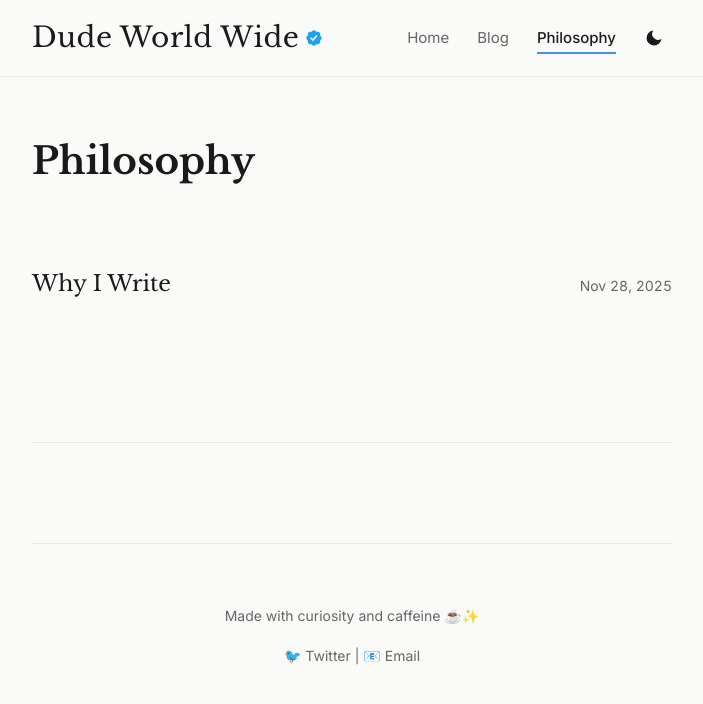
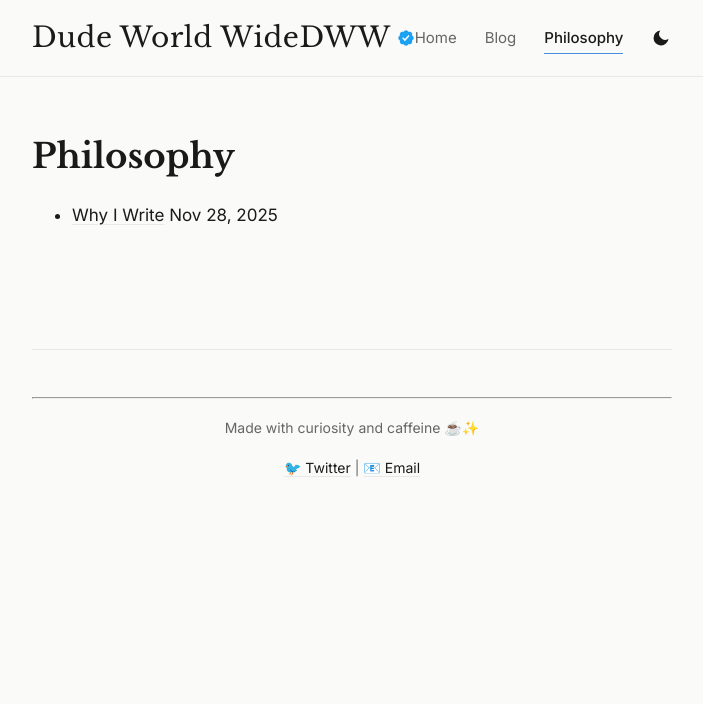
Before and after one commit to DudeWorldWide/Dudeworldwide.github.io, a Jekyll site: the page built from philosophy.html, in a window 1280 px wide. Shown: the top 704 px of the page, without its empty margins (288-991 px from the left). Built offline with Jekyll 4.4.1, drawn with Linux system fonts in a browser that asks for light colours.

Commit message:
Update style.css

```diff
--- a/assets/css/style.css
+++ b/assets/css/style.css
@@ -1,11 +1,9 @@
-/* Minimalist Classy Blog Theme - Light Version */
+/* Minimalist Classy Blog Theme - Dude World Wide Edition */
 
-@import url('https://fonts.googleapis.com/css2?family=Inter:wght@300;400;500&family=Libre+Baskerville:wght@400;700&display=swap');
+@import url('https://fonts.googleapis.com/css2?family=Inter:wght@300;400;500;700&family=Libre+Baskerville:wght@400;700&display=swap');
 
-/* --- VARIABLES & FONTS --- */
-
+/* --- VARIABLES --- */
 :root {
-  /* Light Theme (Default) */
   --font-main: "Inter", -apple-system, system-ui, sans-serif;
   --font-header: "Libre Baskerville", Georgia, serif;
 
@@ -17,501 +15,270 @@
   --hover-color: #4a90e2;
 }
 
-/* Dark Theme - Claude.ai Colors */
 [data-theme="dark"] {
-  --background-color: #1a1a1a;      /* Claude's dark background */
-  --accent-color: #2d2d2d;          /* Claude's border color */
-  --text-color: #e8e8e8;            /* Claude's text color */
-  --text-secondary: #9b9b9b;        /* Claude's secondary text */
+  --background-color: #1a1a1a;
+  --accent-color: #2d2d2d;
+  --text-color: #e8e8e8;
+  --text-secondary: #9b9b9b;
   --link-color: #e8e8e8;
-  --hover-color: #6fa3ef;           /* Claude's blue accent */
+  --hover-color: #6fa3ef;
 }
 
 /* --- BASE STYLES --- */
-*, *::before, *::after {
-  box-sizing: border-box;
-}
-
-html {
-  -webkit-font-smoothing: antialiased;
-  -moz-osx-font-smoothing: grayscale;
-}
+*, *::before, *::after { box-sizing: border-box; }
+html { -webkit-font-smoothing: antialiased; }
 
 body {
-  margin: 0;
-  padding: 100px 20px 60px;
-  max-width: 680px;
-  margin-left: auto;
-  margin-right: auto;
-  font-family: var(--font-main);
-  font-size: 17px;
-  font-weight: 400;
-  line-height: 1.65;
-  color: var(--text-color);
+  margin: 0; padding: 100px 20px 60px;
+  max-width: 680px; margin-left: auto; margin-right: auto;
+  font-family: var(--font-main); font-size: 17px; font-weight: 400;
+  line-height: 1.65; color: var(--text-color);
   background-color: var(--background-color);
   transition: background-color 0.3s ease, color 0.3s ease;
 }
 
-/* --- FIXED HEADER WITH GLASSMORPHISM --- */
+/* --- HEADER --- */
 .site-header {
-  position: fixed;
-  top: 0;
-  left: 0;
-  right: 0;
-  z-index: 1000;
+  position: fixed; top: 0; left: 0; right: 0; z-index: 1000;
   background: var(--background-color);
   border-bottom: 1px solid var(--accent-color);
   transition: all 0.4s cubic-bezier(0.4, 0, 0.2, 1);
 }
 
 .header-content {
-  max-width: 680px;
-  margin: 0 auto;
-  padding: 20px;
-  display: flex;
-  justify-content: space-between;
-  align-items: center;
+  max-width: 680px; margin: 0 auto; padding: 20px;
+  display: flex; justify-content: space-between; align-items: center;
+  flex-wrap: nowrap;
 }
 
-/* iOS 18 Glassmorphism when scrolled */
+/* Glassmorphism */
 .site-header.scrolled {
-  /* UPDATED: More transparent (0.65) for better iOS look */
   background: rgba(250, 250, 248, 0.65);
-  backdrop-filter: blur(20px);
-  -webkit-backdrop-filter: blur(20px);
+  backdrop-filter: blur(20px); -webkit-backdrop-filter: blur(20px);
   border-bottom: 1px solid rgba(232, 232, 232, 0.6);
 }
-
-/* Dark theme glassmorphism */
 [data-theme="dark"] .site-header.scrolled {
-  /* UPDATED: More transparent (0.65) */
   background: rgba(26, 26, 26, 0.65);
-  backdrop-filter: blur(20px);
-  -webkit-backdrop-filter: blur(20px);
   border-bottom: 1px solid rgba(45, 45, 45, 0.6);
 }
 
-/* Site Title */
+/* ============================================================
+   TITLE ANIMATION: "Dude World Wide" → "DWW"
+
+   Each word is split into:
+     .t-init  → the capital letter (D, W, W) — always visible
+     .t-rest  → the remainder (ude, orld, ide) — slides left & fades out
+
+   HTML structure required:
+   <h1>
+     <span class="t-word"><span class="t-init">D</span><span class="t-rest">ude</span></span>
+     <span class="t-gap"> </span>
+     <span class="t-word"><span class="t-init">W</span><span class="t-rest">orld</span></span>
+     <span class="t-gap"> </span>
+     <span class="t-word"><span class="t-init">W</span><span class="t-rest">ide</span></span>
+   </h1>
+   ============================================================ */
+
 .title h1 {
-  font-family: var(--font-header);
-  font-size: 28px;
-  font-weight: 400;
-  margin: 0;
-  letter-spacing: 0.5px;
+  font-family: var(--font-header); font-size: 28px; font-weight: 400;
+  margin: 0; letter-spacing: 0.5px;
+  display: flex; align-items: baseline; gap: 0;
   white-space: nowrap;
 }
 
 .title-link {
-  position: relative;
+  position: relative; display: inline-flex; align-items: center;
+  text-decoration: none; color: var(--text-color); transition: opacity 0.2s ease;
+}
+.title-link:hover { opacity: 0.6; }
+
+/* Each word container — keeps initial + tail together */
+.t-word {
   display: inline-flex;
-  align-items: center;
-  text-decoration: none;
-  color: var(--text-color);
-  transition: opacity 0.2s ease;
+  align-items: baseline;
+  overflow: hidden; /* Clips the tail as it slides out */
 }
 
-.title-link:hover {
-  opacity: 0.6;
-}
-
-/* Title Animations */
-.title-full,
-.title-short {
-  transition: all 0.5s cubic-bezier(0.4, 0, 0.2, 1);
-  transform-origin: left center; /* Anchors animation to the left */
-}
-
-/* Default state: show full, hide short */
-.title-full {
-  opacity: 1;
-  transform: scale(1);
-  position: relative; /* Holds space naturally */
+/* The capital initial letter — never moves */
+.t-init {
   display: inline-block;
-  white-space: nowrap;
-}
-
-.title-short {
-  opacity: 0;
-  transform: scale(0.8);
-  position: absolute; /* Hidden behind full title */
-  left: 0;
-  top: 0;
-  display: inline-block;
-  white-space: nowrap;
-}
-
-/* Scrolled state: hide full, show short */
-.site-header.scrolled .title-full {
-  opacity: 0;
-  transform: scale(0.7);
-  pointer-events: none;
-  position: absolute; /* Remove ghost text from layout flow */
-  left: 0;
-}
-
-.site-header.scrolled .title-short {
-  opacity: 1;
-  transform: scale(1);
-  position: relative; /* Short title takes over the space */
-}
-
-.site-header.scrolled .title h1 {
-  font-size: 24px;
-}
-
-.verified-badge {
-  width: 18px;
-  height: 18px;
-  margin-left: 6px;
-  vertical-align: middle;
-  display: inline-block;
-  transition: all 0.3s ease;
   flex-shrink: 0;
 }
 
-.site-header.scrolled .verified-badge {
-  width: 16px;
-  height: 16px;
+/* The tail letters — this is what slides left and disappears */
+.t-rest {
+  display: inline-block;
+  overflow: hidden;
+  /* max-width large enough to never clip the full text */
+  max-width: 120px;
+  opacity: 1;
+  /*
+    Two simultaneous transitions:
+      max-width: collapses the space (word "slides into" its initial)
+      opacity: fades it out as it compresses
+    Stagger via transition-delay on each word (see below)
+  */
+  transition:
+    max-width 0.45s cubic-bezier(0.4, 0, 0.2, 1),
+    opacity   0.35s cubic-bezier(0.4, 0, 0.2, 1);
 }
 
-/* Header Right Side */
-.header-right {
-  display: flex;
-  align-items: center;
-  gap: 20px;
-  transition: all 0.4s ease;
+/* The space between words */
+.t-gap {
+  display: inline-block;
+  overflow: hidden;
+  max-width: 10px; /* Normal space width */
+  opacity: 1;
+  transition:
+    max-width 0.35s cubic-bezier(0.4, 0, 0.2, 1),
+    opacity   0.25s cubic-bezier(0.4, 0, 0.2, 1);
 }
 
-/* --- NAVIGATION --- */
+/* ---- SCROLLED STATE: collapse each word's tail ---- */
+
+/* "ude" collapses first */
+.site-header.scrolled .t-word:nth-child(1) .t-rest {
+  max-width: 0;
+  opacity: 0;
+  transition-delay: 0s;
+}
+
+/* Space after "Dude" collapses slightly after */
+.site-header.scrolled .t-gap:nth-child(2) {
+  max-width: 4px; /* Keeps a tiny gap between D W W */
+  opacity: 0.4;
+  transition-delay: 0.04s;
+}
+
+/* "orld" collapses second */
+.site-header.scrolled .t-word:nth-child(3) .t-rest {
+  max-width: 0;
+  opacity: 0;
+  transition-delay: 0.07s;
+}
+
+/* Space after "World" */
+.site-header.scrolled .t-gap:nth-child(4) {
+  max-width: 4px;
+  opacity: 0.4;
+  transition-delay: 0.1s;
+}
+
+/* "ide" collapses last */
+.site-header.scrolled .t-word:nth-child(5) .t-rest {
+  max-width: 0;
+  opacity: 0;
+  transition-delay: 0.13s;
+}
+
+/* Verified badge (if you use one) */
+.verified-badge {
+  width: 18px; height: 18px; margin-left: 6px;
+  vertical-align: middle; display: inline-block; flex-shrink: 0;
+  transition: all 0.3s ease;
+}
+.site-header.scrolled .verified-badge {
+  width: 15px; height: 15px;
+}
+
+/* Navigation Container */
+.header-right { display: flex; align-items: center; gap: 20px; }
 .main-nav {
-  font-family: var(--font-main);
-  font-size: 15px;
-  font-weight: 400;
-  display: flex;
-  gap: 28px;
+  display: flex; gap: 28px;
+  font-family: var(--font-main); font-size: 15px;
   transition: opacity 0.3s ease, transform 0.3s ease;
 }
 
-/* Hide nav when scrolled */
+/* Hide nav when scrolled (desktop) */
 .site-header.scrolled .main-nav {
   opacity: 0;
   pointer-events: none;
   transform: translateX(10px);
-  transition: all 0.3s ease;
 }
 
+/* Nav Links */
 .nav-link {
-  color: var(--text-secondary);
-  text-decoration: none;
+  color: var(--text-secondary); text-decoration: none;
   transition: color 0.2s ease;
   position: relative;
 }
+.nav-link:hover { color: var(--hover-color); font-weight: 700; }
+.nav-link::after {
+  content: '';
+  position: absolute; bottom: -3px; left: 0; width: 0; height: 1px;
+  background-color: var(--hover-color); transition: width 0.2s ease;
+}
+.nav-link:hover::after { width: 100%; }
+.nav-link.active { color: var(--text-color); font-weight: 500; }
+.nav-link.active::after { width: 100%; }
 
-.nav-link:hover {
-  color: var(--hover-color);
+/* Toggle */
+.theme-toggle {
+  background: none; border: none; cursor: pointer; padding: 8px;
+  display: flex; align-items: center; justify-content: center;
+  color: var(--text-color); transition: all 0.3s ease;
+  border-radius: 50%; width: 36px; height: 36px; flex-shrink: 0;
+}
+.theme-toggle:hover { background: var(--accent-color); transform: rotate(20deg); }
+.theme-toggle svg { width: 20px; height: 20px; }
+
+/* --- CONTENT --- */
+h1, h2, h3 { font-family: var(--font-header); font-weight: 700; line-height: 1.3; margin-top: 1em; }
+p { margin: 1.2em 0; }
+a { color: var(--text-color); text-decoration: underline; text-decoration-color: var(--accent-color); text-underline-offset: 3px; }
+a:hover { color: var(--hover-color); text-decoration-color: var(--hover-color); }
+
+/* --- HOMEPAGE LAYOUT --- */
+.bottom-nav-grid {
+    display: flex;
+    justify-content: space-between;
+    margin-top: 80px;
+    font-family: var(--font-header);
+    font-size: 1.2rem;
 }
 
-/* Optional: Subtle underline on hover */
-.nav-link::after {
-  content: '';
-  position: absolute;
-  bottom: -3px;
-  left: 0;
-  width: 0;
-  height: 1px;
-  background-color: var(--hover-color);
-  transition: width 0.2s ease;
-}
+/* Footer */
+footer { margin-top: 120px; padding-top: 40px; border-top: 1px solid var(--accent-color); font-size: 14px; color: var(--text-secondary); text-align: center; }
 
-.nav-link:hover::after {
-  width: 100%;
-}
+/* MathJax */
+.MathJax_Display { overflow-x: auto; overflow-y: hidden; }
 
-/* Active page highlighting */
-.nav-link.active {
-  color: var(--text-color);
-  font-weight: 500;
-}
-
-.nav-link.active::after {
-  content: '';
-  position: absolute;
-  bottom: -3px;
-  left: 0;
-  right: 0;
-  height: 2px;
-  background: var(--hover-color);
-  width: 100%;
-}
-
-/* --- THEME TOGGLE BUTTON --- */
-.theme-toggle {
-  background: none;
-  border: none;
-  cursor: pointer;
-  padding: 8px;
-  display: flex;
-  align-items: center;
-  justify-content: center;
-  color: var(--text-color);
-  transition: all 0.3s ease;
-  border-radius: 50%;
-  width: 36px;
-  height: 36px;
-  flex-shrink: 0;
-}
-
-.theme-toggle:hover {
-  background: var(--accent-color);
-  transform: rotate(20deg);
-}
-
-.theme-toggle svg {
-  width: 20px;
-  height: 20px;
-}
-
-/* Smooth greeting transition */
-#greeting {
-  transition: opacity 0.3s ease;
-  display: inline-block;
-  min-width: 100px;
-}
-
-/* --- TYPOGRAPHY --- */
-h1, h2, h3, h4, h5, h6 {
-  font-family: var(--font-header);
-  font-weight: 700;
-  line-height: 1.3;
-  margin-top: 1em;
-  margin-bottom: 0.3em;
-}
-
-h1 { font-size: 2.2em; }
-h2 { font-size: 1.8em; }
-h3 { font-size: 1.4em; }
-
-p {
-  margin: 1.2em 0;
-}
-
-/* --- LINKS --- */
-main a {
-  color: var(--text-color);
-  text-decoration: underline;
-  text-decoration-color: var(--accent-color);
-  text-underline-offset: 3px;
-  transition: all 0.2s ease;
-}
-
-main a:hover {
-  color: var(--hover-color);
-  text-decoration-color: var(--hover-color);
-}
-
-/* --- BLOG POST LIST (DATE ON RIGHT, SIDE-BY-SIDE) --- */
-ul.blog-posts {
-  margin: 60px 0;
-  list-style: none;
-  padding: 0;
-}
-
-ul.blog-posts li {
-  display: flex;
-  flex-direction: row;
-  justify-content: space-between;
-  align-items: baseline;
-  padding: 20px 0;
-  border-top: 1px solid var(--accent-color);
-  gap: 20px;
-}
-
-ul.blog-posts li:first-child {
-  border-top: none;
-}
-
-/* Date styling - appears on the right */
-ul.blog-posts li time {
-  font-family: var(--font-main);
-  font-size: 14px;
-  color: var(--text-secondary);
-  font-variant-numeric: tabular-nums;
-  white-space: nowrap;
-}
-
-/* Post title - appears on the left */
-ul.blog-posts li a {
-  font-family: var(--font-header);
-  font-size: 22px;
-  font-weight: 400;
-  color: var(--text-color);
-  text-decoration: none;
-  transition: color 0.2s ease;
-  flex: 1;
-}
-
-ul.blog-posts li a:hover {
-  color: var(--hover-color);
-}
-
-/* --- OTHER ELEMENTS --- */
-hr {
-  border: none;
-  border-top: 1px solid var(--accent-color);
-  margin: 60px 0;
-}
-
-blockquote {
-  border-left: 2px solid var(--accent-color);
-  padding-left: 24px;
-  margin-left: 0;
-  font-style: italic;
-  color: var(--text-secondary);
-}
-
-code {
-  font-family: "SF Mono", Monaco, Consolas, monospace;
-  font-size: 0.9em;
-  background: var(--accent-color);
-  padding: 2px 6px;
-  border-radius: 3px;
-}
-
-pre code {
-  display: block;
-  padding: 16px;
-  overflow-x: auto;
-  line-height: 1.5;
-}
-
-/* --- FOOTER --- */
-footer {
-  margin-top: 120px;
-  padding-top: 40px;
-  border-top: 1px solid var(--accent-color);
-  font-size: 14px;
-  color: var(--text-secondary);
-  text-align: center;
-}
-
-footer a {
-  color: var(--text-secondary);
-  text-decoration: none;
-  transition: color 0.2s ease;
-}
-
-footer a:hover {
-  color: var(--hover-color);
-}
-
-/* --- RESPONSIVE DESIGN (UPDATED: Flex Order Fix) --- */
+/* ============================================================
+   MOBILE — max-width: 600px
+   Only show: [Dude World Wide → DWW]  ...  [🌙]
+   Nav links hidden. Tap title → goes home.
+   ============================================================ */
 @media (max-width: 600px) {
 
-  body {
-    padding: 130px 16px 40px;
+  body { padding: 80px 16px 40px; }
+
+  .header-content {
+    padding: 16px;
+    flex-wrap: nowrap;
+    align-items: center;
+    justify-content: space-between;
   }
 
-  /* 1. THE LAYOUT ENGINE */
-  .header-content {
-    padding: 15px 16px; /* Default comfortable padding */
+  /* Hide nav entirely on mobile */
+  .main-nav {
+    display: none !important; /* Override the scrolled transform too */
+  }
+
+  .header-right {
     display: flex;
-    flex-wrap: wrap; /* Allows the Nav to drop to the next line */
-    align-items: center; /* VERTICAL CENTER: This is the alignment fix */
-    justify-content: space-between;
+    align-items: center;
     gap: 0;
   }
 
-  /* 2. UNLOCK THE TOGGLE BUTTON */
-  /* This dissolves the container so Nav and Toggle become direct children */
-  .header-right {
-    display: contents;
+  .title h1 { font-size: 22px; }
+
+  .verified-badge {
+    width: 15px; height: 15px; margin-left: 4px;
   }
 
-  /* 3. ORDERING ITEMS */
-
-  /* Left: The Title */
-  .title {
-    order: 1;
-    flex-grow: 1; /* Takes up available space */
-    display: flex;
-    align-items: center;
-    /* Explicit height matches toggle for perfect baseline alignment */
-    height: 36px;
+  .site-header.scrolled .header-content {
+    padding: 12px 16px;
   }
 
-  /* Right: The Toggle */
-  .theme-toggle {
-    order: 2;
-    position: static; /* No absolute positioning needed anymore */
-    margin: 0;
-    height: 36px;
-    width: 36px;
-  }
-
-  /* Bottom: The Navigation */
-  .main-nav {
-    order: 3;
-    width: 100%; /* Forces a new line */
-    margin-top: 15px; /* Distance from the Title/Toggle row */
-    padding-left: 0;
-    display: flex;
-    gap: 20px;
-
-    /* Animation setup for fading out */
-    transition: opacity 0.3s ease, margin 0.3s ease, max-height 0.3s ease;
-    opacity: 1;
-    max-height: 50px; /* Approximate height of nav */
-    overflow: hidden;
-  }
-
-  /* --- TEXT SIZING --- */
-  .title-link {
-    line-height: 1;
-  }
-
-  .title h1 {
-    font-size: 26px;
-    line-height: 1;
-    margin: 0;
-  }
-
-  .verified-badge {
-    width: 17px;
-    height: 17px;
-    margin-left: 5px;
-  }
-
-  .nav-link {
-    font-size: 15px;
-    padding: 5px 0;
-  }
-
-  /* --- SCROLLING BEHAVIOR --- */
-
-  /* Step 1: Shrink the container padding */
-  .site-header.scrolled .header-content {
-    padding: 10px 16px;
-  }
-
-  /* Step 2: Hide the Navigation completely */
-  .site-header.scrolled .main-nav {
-    opacity: 0;
-    pointer-events: none;
-    margin-top: 0;
-    max-height: 0; /* Smoothly collapses the space */
-  }
-
-  /* Step 3: Resize Title Text */
-  .site-header.scrolled .title h1 {
-    font-size: 22px;
-  }
-
-  /* Step 4: Adjust Badge */
-  .site-header.scrolled .verified-badge {
-    width: 15px;
-    height: 15px;
-  }
-
-  ul.blog-posts li a { font-size: 20px; }
-  ul.blog-posts li time { font-size: 13px; }
+  .bottom-nav-grid { flex-direction: column; gap: 20px; text-align: center; }
 }
```
